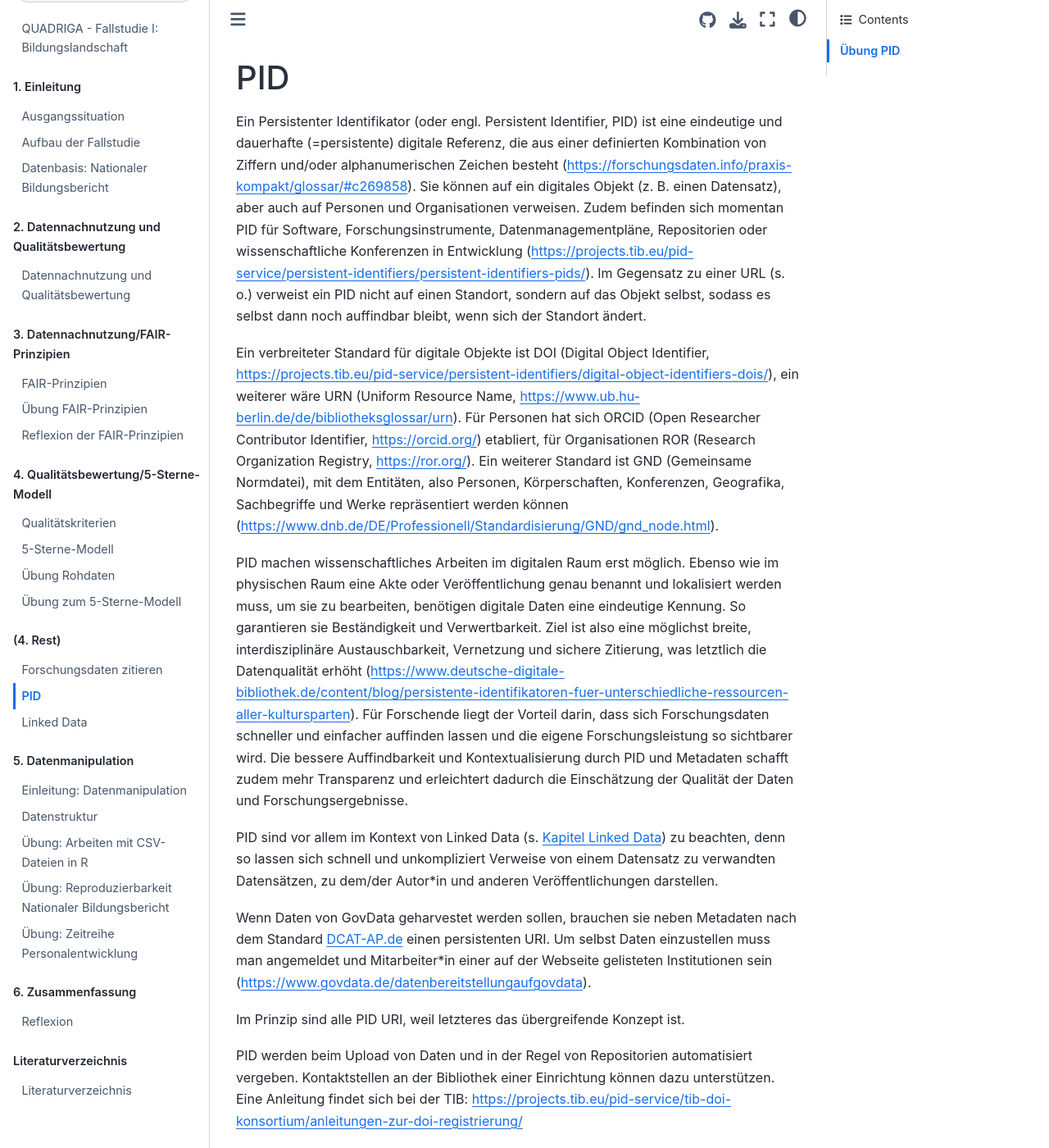
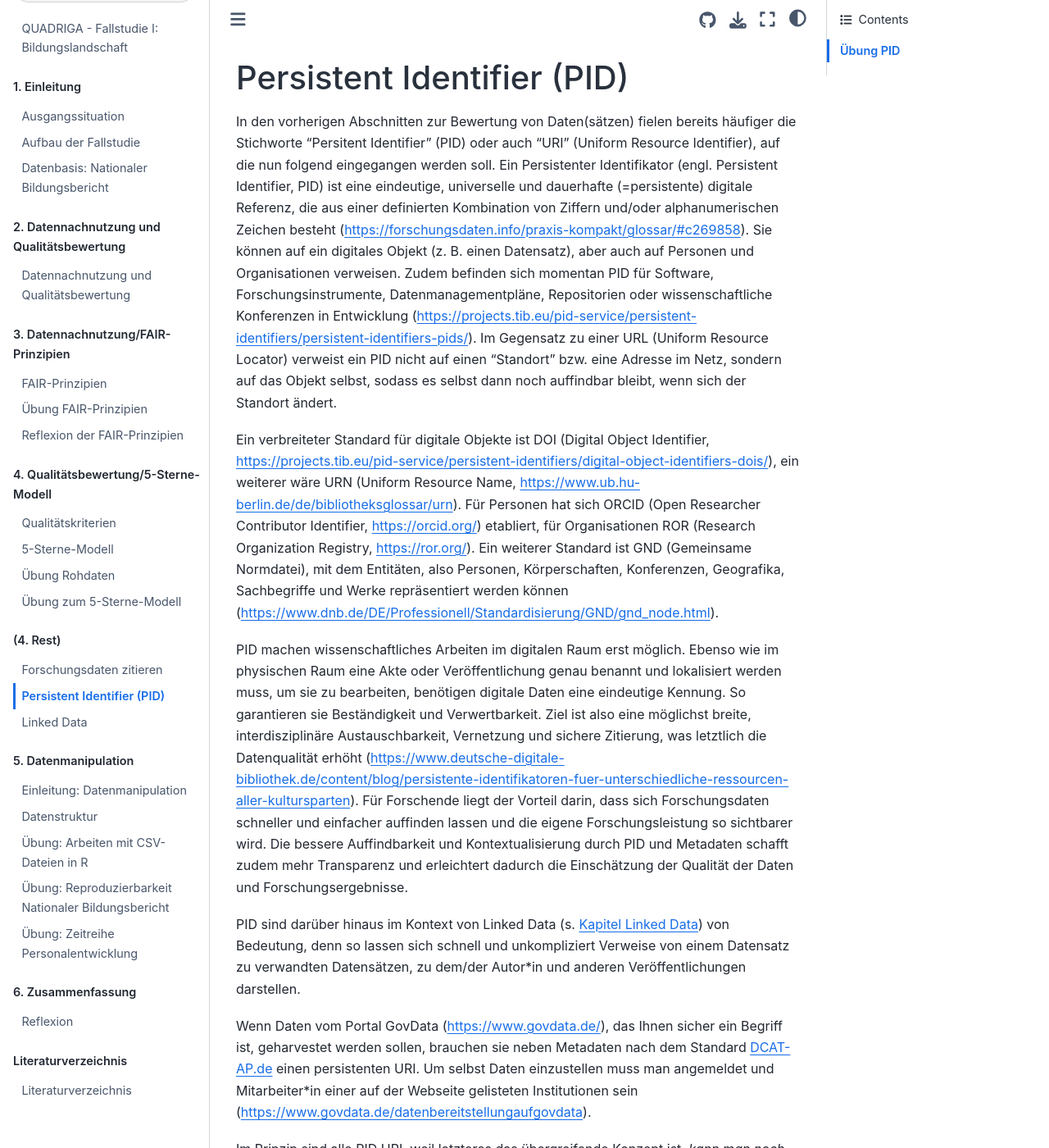
Before and after one commit to quadriga-dk/Tabelle-Fallstudie-1, a Jupyter Book: the page built from Markdown/PID.md, in a window 1280 px wide and 1400 px high. Shown: the whole window at 82% size. Built offline with Jupyter Book 1.0.4 settings and Sphinx 7.4.7 and the Sphinx Book theme 1.1.4, drawn with Linux system fonts in a browser that asks for light colours.

Commit message:
Update PID.md

```diff
--- a/Markdown/PID.md
+++ b/Markdown/PID.md
@@ -1,17 +1,18 @@
 (PID)=
-# PID
+# Persistent Identifier (PID)
 
-Ein Persistenter Identifikator (oder engl. Persistent Identifier, PID) ist eine eindeutige und dauerhafte (=persistente) digitale Referenz, die aus einer definierten Kombination von Ziffern und/oder alphanumerischen Zeichen besteht (https://forschungsdaten.info/praxis-kompakt/glossar/#c269858). Sie können auf ein digitales Objekt (z. B. einen Datensatz), aber auch auf Personen und Organisationen verweisen. Zudem befinden sich momentan PID für Software, Forschungsinstrumente, Datenmanagementpläne, Repositorien oder wissenschaftliche Konferenzen in Entwicklung (https://projects.tib.eu/pid-service/persistent-identifiers/persistent-identifiers-pids/). Im Gegensatz zu einer URL (s. o.) verweist ein PID nicht auf einen Standort, sondern auf das Objekt selbst, sodass es selbst dann noch auffindbar bleibt, wenn sich der Standort ändert.
+In den vorherigen Abschnitten zur Bewertung von Daten(sätzen) fielen bereits häufiger die Stichworte "Persitent Identifier" (PID) oder auch "URI" (Uniform Resource Identifier), auf die nun folgend eingegangen werden soll.
+Ein Persistenter Identifikator (engl. Persistent Identifier, PID) ist eine eindeutige, universelle und dauerhafte (=persistente) digitale Referenz, die aus einer definierten Kombination von Ziffern und/oder alphanumerischen Zeichen besteht (https://forschungsdaten.info/praxis-kompakt/glossar/#c269858). Sie können auf ein digitales Objekt (z. B. einen Datensatz), aber auch auf Personen und Organisationen verweisen. Zudem befinden sich momentan PID für Software, Forschungsinstrumente, Datenmanagementpläne, Repositorien oder wissenschaftliche Konferenzen in Entwicklung (https://projects.tib.eu/pid-service/persistent-identifiers/persistent-identifiers-pids/). Im Gegensatz zu einer URL (Uniform Resource Locator) verweist ein PID nicht auf einen "Standort" bzw. eine Adresse im Netz, sondern auf das Objekt selbst, sodass es selbst dann noch auffindbar bleibt, wenn sich der Standort ändert.
 
 Ein verbreiteter Standard für digitale Objekte ist DOI (Digital Object Identifier, https://projects.tib.eu/pid-service/persistent-identifiers/digital-object-identifiers-dois/), ein weiterer wäre URN (Uniform Resource Name, https://www.ub.hu-berlin.de/de/bibliotheksglossar/urn). Für Personen hat sich ORCID (Open Researcher Contributor Identifier, https://orcid.org/) etabliert, für Organisationen ROR (Research Organization Registry, https://ror.org/). Ein weiterer Standard ist GND (Gemeinsame Normdatei), mit dem Entitäten, also Personen, Körperschaften, Konferenzen, Geografika, Sachbegriffe und Werke repräsentiert werden können (https://www.dnb.de/DE/Professionell/Standardisierung/GND/gnd_node.html).
 
 PID machen wissenschaftliches Arbeiten im digitalen Raum erst möglich. Ebenso wie im physischen Raum eine Akte oder Veröffentlichung genau benannt und lokalisiert werden muss, um sie zu bearbeiten, benötigen digitale Daten eine eindeutige Kennung. So garantieren sie Beständigkeit und Verwertbarkeit. Ziel ist also eine möglichst breite, interdisziplinäre Austauschbarkeit, Vernetzung und sichere Zitierung, was letztlich die Datenqualität erhöht (https://www.deutsche-digitale-bibliothek.de/content/blog/persistente-identifikatoren-fuer-unterschiedliche-ressourcen-aller-kultursparten). Für Forschende liegt der Vorteil darin, dass sich Forschungsdaten schneller und einfacher auffinden lassen und die eigene Forschungsleistung so sichtbarer wird. Die bessere Auffindbarkeit und Kontextualisierung durch PID und Metadaten schafft zudem mehr Transparenz und erleichtert dadurch die Einschätzung der Qualität der Daten und Forschungsergebnisse.
 
-PID sind vor allem im Kontext von Linked Data (s. [Kapitel Linked Data](linked_data)) zu beachten, denn so lassen sich schnell und unkompliziert Verweise von einem Datensatz zu verwandten Datensätzen, zu dem/der Autor*in und anderen Veröffentlichungen darstellen.
+PID sind darüber hinaus im Kontext von Linked Data (s. [Kapitel Linked Data](linked_data)) von Bedeutung, denn so lassen sich schnell und unkompliziert Verweise von einem Datensatz zu verwandten Datensätzen, zu dem/der Autor*in und anderen Veröffentlichungen darstellen.
 
-Wenn Daten von GovData geharvestet werden sollen, brauchen sie neben Metadaten nach dem Standard DCAT-AP.de einen persistenten URI. Um selbst Daten einzustellen muss man angemeldet und Mitarbeiter*in einer auf der Webseite gelisteten Institutionen sein (https://www.govdata.de/datenbereitstellungaufgovdata).
+Wenn Daten vom Portal GovData (https://www.govdata.de/), das Ihnen sicher ein Begriff ist, geharvestet werden sollen, brauchen sie neben Metadaten nach dem Standard DCAT-AP.de einen persistenten URI. Um selbst Daten einzustellen muss man angemeldet und Mitarbeiter*in einer auf der Webseite gelisteten Institutionen sein (https://www.govdata.de/datenbereitstellungaufgovdata).
 
-Im Prinzip sind alle PID URI, weil letzteres das übergreifende Konzept ist.
+Im Prinzip sind alle PID URI, weil letzteres das übergreifende Konzept ist. *kann man noch ausbauen*
 
 PID werden beim Upload von Daten und in der Regel von Repositorien automatisiert vergeben. Kontaktstellen an der Bibliothek einer Einrichtung können dazu unterstützen. Eine Anleitung findet sich bei der TIB: https://projects.tib.eu/pid-service/tib-doi-konsortium/anleitungen-zur-doi-registrierung/
 
```
